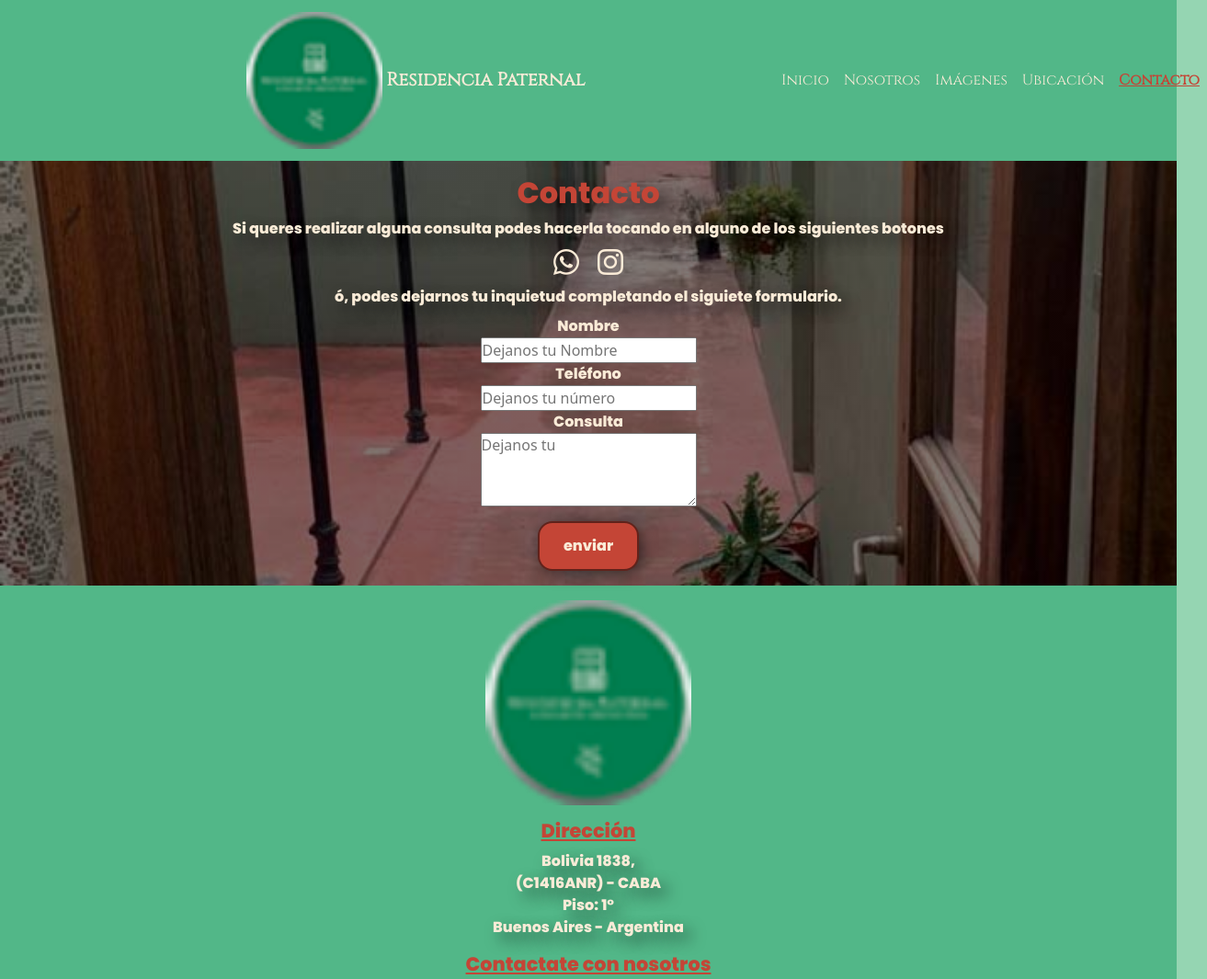
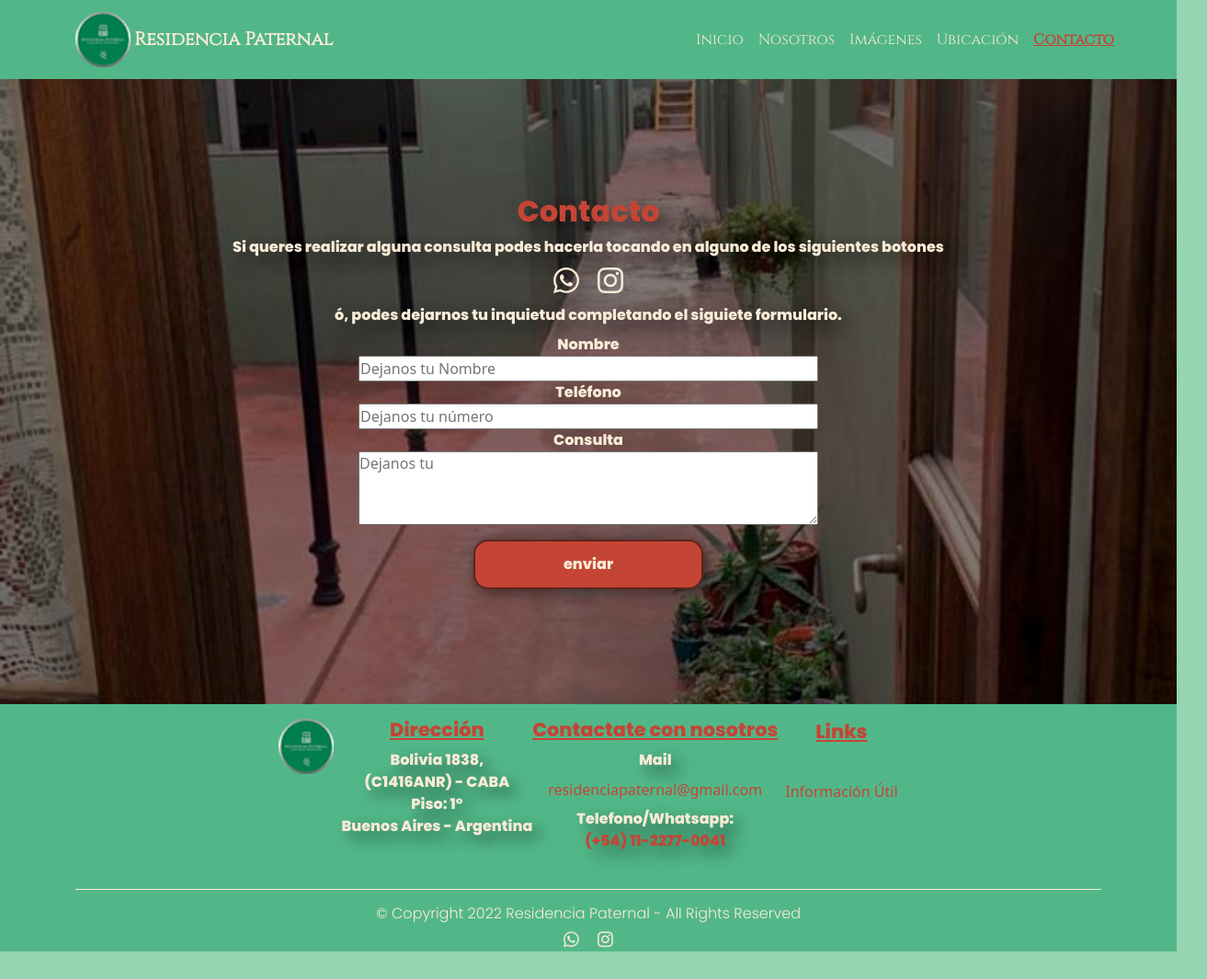
Before and after one commit to MateoGuasch/residenciaPaternal, a website: page pages/contacto.html in a window 1280 px wide. Shown: the top 1065 px of the page at 92% size, 1313 px wide, since content can reach past the window. After the commit the page ends 1035 px from the top, so only its background shows below. Drawn offline with nearby package versions, Linux system fonts and the light colour scheme.

Commit message:
diseño responsive

```diff
--- a/pages/contacto.html
+++ b/pages/contacto.html
@@ -23,14 +23,14 @@
         <header>
             <nav class="navbar navbar-expand-lg container">
                 <div class="container-fluid">
-                    <a class="navbar-brand col-9 col-md-10 col-lg-7 col-xl-8 col-xxl-8" href="../index.html">
+                    <a class="navbar-brand col-9 col-md-10 col-lg-6 col-xl-7 col-xxl-7" href="../index.html">
                         <img src="../img/logo.png" alt="Logo Residencia Paternal">
                         <h1>Residencia <span>Paternal</span></h1>
                     </a>
                     <button class="navbar-toggler col-2 col-md-1 col-lg-1 col-xl-1 col-xxl-1" type="button" data-bs-toggle="collapse" data-bs-target="#navbarSupportedContent" aria-controls="navbarSupportedContent" aria-expanded="false" aria-label="Toggle navigation">
                         <i class="fa-solid fa-bars"></i>
                     </button>
-                    <div class="collapse navbar-collapse col-1 col-md-1 col-lg-4 col-xl-3 col-xxl-2" id="navbarSupportedContent">
+                    <div class="collapse navbar-collapse col-1 col-md-1 col-lg-5 col-xl-4 col-xxl-4" id="navbarSupportedContent">
                         <ul class="navbar-nav me-auto mb-2 mb-lg-0">
                             <li class="nav-item">
                                 <a class="nav-link menuItem" aria-current="page" href="../index.html">Inicio</a>
--- a/scss/base/_medias.scss
+++ b/scss/base/_medias.scss
@@ -11,3 +11,70 @@
         }
     }
 }
+
+@media screen and (min-width: 768px){
+    main{
+        .mainContainer{
+            div{
+                iframe{
+                    width: 500px;
+                }
+            }
+        }
+        .contactoContainer{
+            div{
+                form{
+                    fieldset{
+                        div{
+                            input{
+                                width: 500px;
+                            }
+                            .button{
+                                width: 250px;
+                            }
+                        }
+                    }
+                }
+            }
+        }
+    }
+    footer{
+        .container{
+            .info{
+                @include rowFlex;
+                align-items: start;
+                .logo{
+                    margin: auto;
+                    margin: 0rem 0.5rem;
+                }
+                .links{
+                    margin: 0rem 0.5rem;
+                    h3{
+                        margin-top: 1.1rem;
+                        margin-bottom: 2.5rem;
+                    }
+                    a{
+                        margin: auto;
+                    }
+                }
+            }
+        }
+    }
+}
+
+@media screen and (min-width: 1200px){
+    main{
+        .mainContainer{
+            div{
+                iframe{
+                    width: 700px;
+                }
+            }
+        }
+        .dropDownContainer{
+            div{
+                width: 700px;
+            }
+        }
+    }
+}
--- a/scss/main.scss
+++ b/scss/main.scss
@@ -26,7 +26,7 @@ p{
 
 h3{
     @extend %h3
-}
+};
 
 // NESTING
 html{
@@ -38,8 +38,12 @@ html{
                 div{
                     a{
                         @include rowFlex;
-                        img{
-                            width: 20%;
+                        justify-content: start;
+                        div{
+                            width: 40px;
+                            img{
+                                width: 20%;
+                            }
                         }
                         h1{
                             font-family: $fuenteNav;
@@ -126,6 +130,9 @@ html{
                 }
             }
             #nuestrosServicios{
+                .nuestrosServicios{
+                    margin: auto;
+                }
                 div{
                     text-align: center;
                     i{
@@ -151,7 +158,9 @@ html{
         }
         .contactoContainer{
                 @include columnFlex;
+                justify-content: center;
                 text-align: center;
+                height: $height;
             div{
                 text-align: center;
                 a{
@@ -213,7 +222,6 @@ html{
                     .logo{
                         @include rowFlex;
                         img{
-                            width: 20%;
                             margin-top: 1rem;
                         }
                     }
```
Also changed, not shown: index.html (+9 -9 lines), pages/dropDown/espaciosComunes.html (+2 -2 lines), pages/dropDown/habitaciones.html (+2 -2 lines), pages/info.html (+2 -2 lines), pages/nosotros.html (+2 -2 lines), pages/ubicacion.html (+2 -2 lines), css/style.css.
